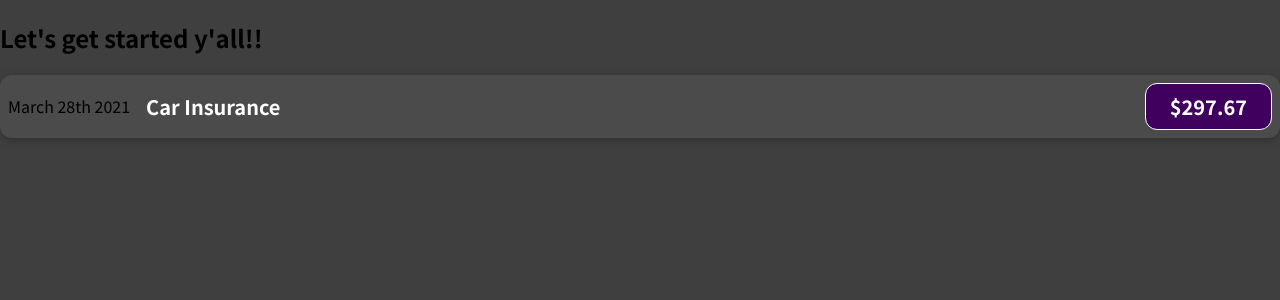
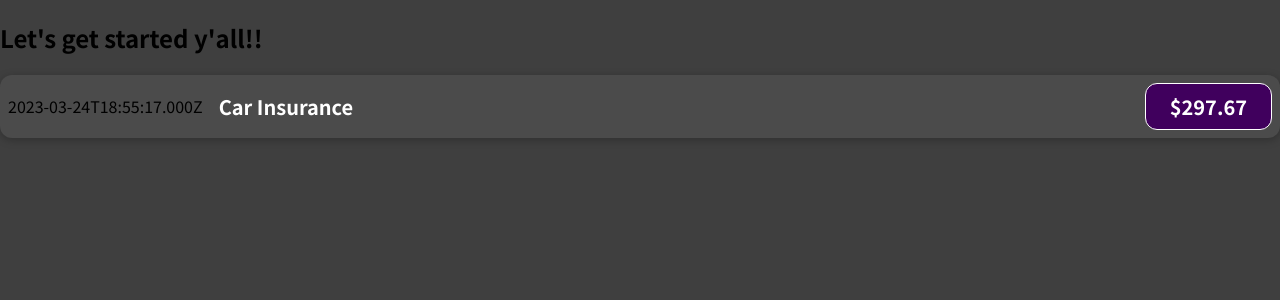
Before and after one commit to israelmalagutti/React---The-Complete-Guide, a JavaScript app in the folder code/: page / in a window 1280 px wide. Shown: the top 300 px of the page. Built offline with nearby package versions, Linux system fonts and the light colour scheme.

Commit message:
05-outputting-dynamic-data

```diff
--- a/code/src/components/ExpenseItem.js
+++ b/code/src/components/ExpenseItem.js
@@ -1,9 +1,11 @@
 import "./ExpenseItem.css";
 
 const ExpenseItem = ({ date, expenseType, price }) => {
+  const expenseDate = new Date();
+
   return (
     <div className="expense-item">
-      <div>{date || "March 28th 2021"}</div>
+      <div>{date || expenseDate.toISOString()}</div>
 
       <div className="expense-item__description">
         <h2>{expenseType || "Car Insurance"}</h2>
```
